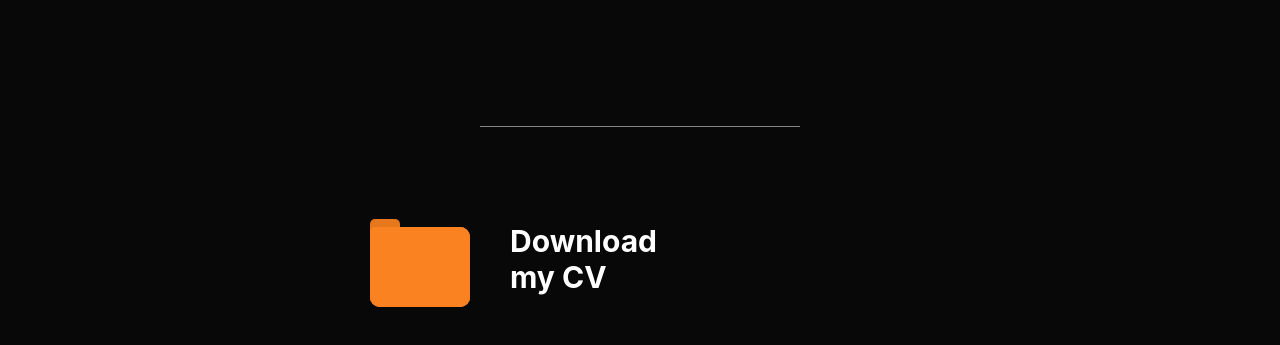
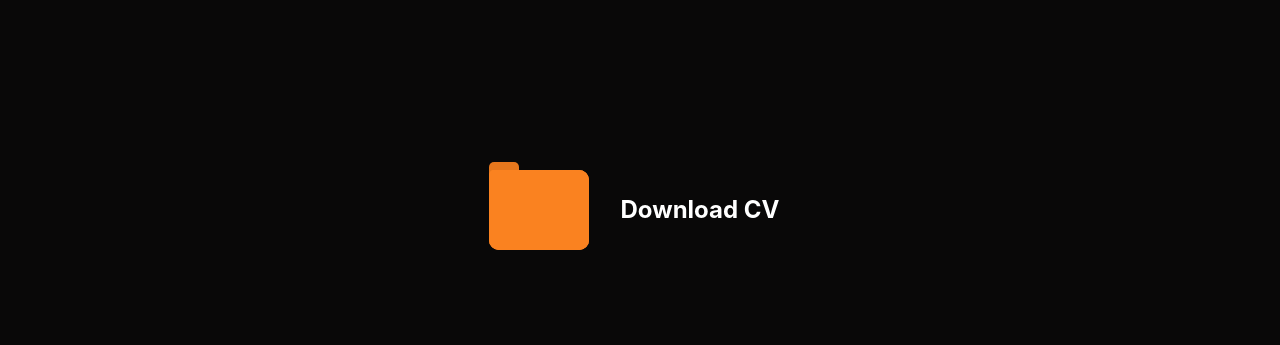
Before and after one commit to Janiizzi/janisharms, a React (Vite) app: page / in a window 1280 px wide. Shown: the part 543-888 px from the top of the page. After the commit the page ends 853 px from the top, so only its background shows below. Built offline with nearby package versions, Linux system fonts and the light colour scheme.

Commit message:
spacer component

```diff
--- /dev/null
+++ b/src/components/Spacer.tsx
@@ -0,0 +1,12 @@
+interface SpacerProps {
+  height?: string;
+  mdHeight?: string;
+}
+
+const Spacer = ({ height = 'h-10', mdHeight = 'h-14' }: SpacerProps) => {
+  const mdHeightClass = mdHeight ? `md:${mdHeight}` : '';
+
+  return <div className={`${height} ${mdHeightClass} w-full`.trim()} aria-hidden='true' />;
+}
+
+export default Spacer
--- a/src/pages/Home.tsx
+++ b/src/pages/Home.tsx
@@ -1,18 +1,19 @@
 import Folder from '../components/Folder.tsx';
 import Skills from '../components/SkillMenu.tsx';
+import Spacer from '../components/Spacer.tsx';
 
 const Home = () => {
   return (
     <div className='flex flex-col'>
       <Skills />
 
-      <div className='relative flex flex-col items-center justify-center gap-4 p-10'>
-        <div className='h-px w-80 bg-primary-white/50 mx-auto my-4' />
-      </div>
 
-      <div className='flex flex-row justify-center items-center gap-10 p-10'>
+  <Spacer height='h-10' mdHeight='h-14' />
 
-        <div className='flex flex-col gap-2 items-center'>
+      <div className='flex justify-center items-center p-15'>
+
+        <div className='flex flex-col md:flex-row gap-5'>
+          <div className='flex gap-2 items-center justify-center'>
             <Folder color='#fa8220' size={1} items={[
               <a href="/CV_2025_de.pdf" download>DE</a>,
               <a href="/CV_2025_en.pdf" download>EN</a>,
@@ -20,14 +21,13 @@ const Home = () => {
 
           </div>
 
-
-
-        <div className=''>
-          <h1 className='text-3xl font-bold text-primary-white mb-4 md:min-w-[400px]'>
-            <span className='type-line' style={{ animationDelay: '0.05s' }}>
-              Download <br /> my CV
+          <div className=' flex items-center justify-center'>
+            <h1 className='text-xl md:text-2xl font-bold text-primary-white p-3'>
+              <span className='type-line ' style={{ animationDelay: '0.05s' }}>
+                Download CV
               </span>
             </h1>
+          </div>
         </div>
       </div>
 
```
Lines whose indentation alone changed are shown as unchanged.
